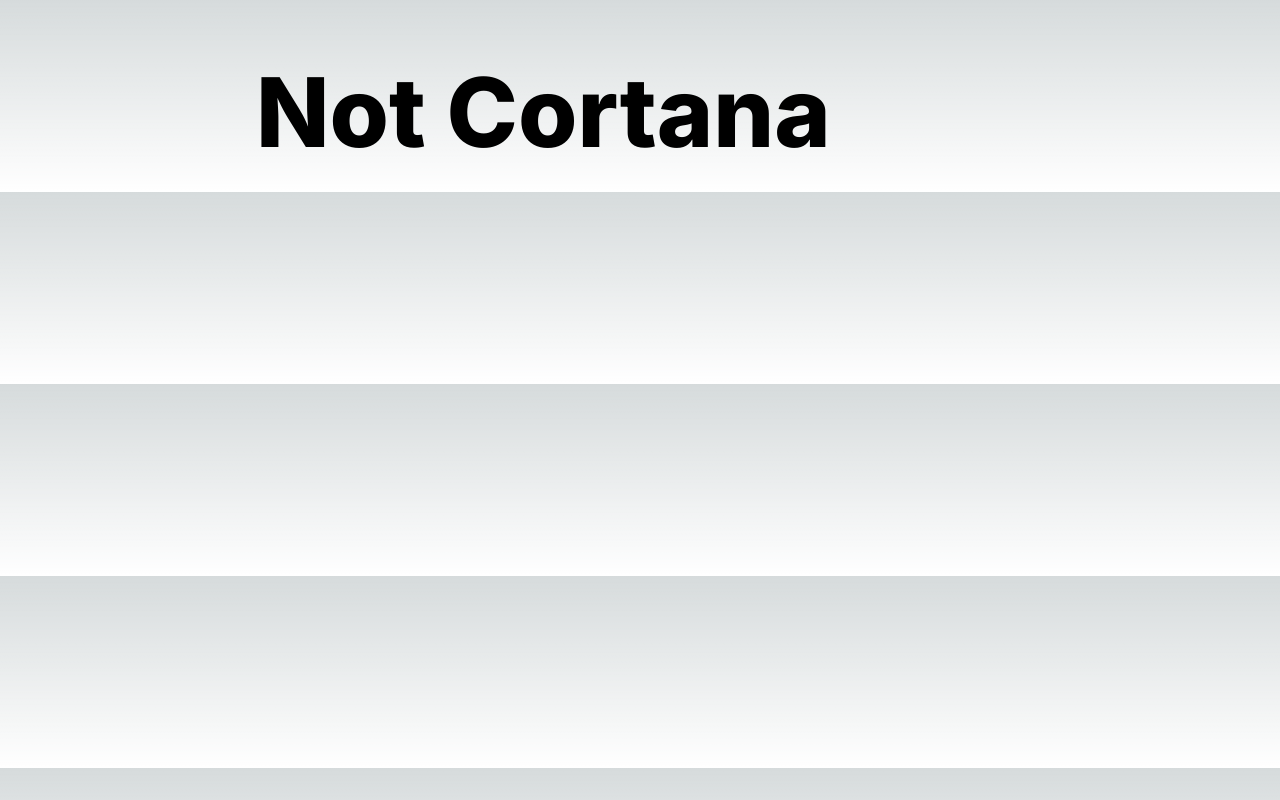
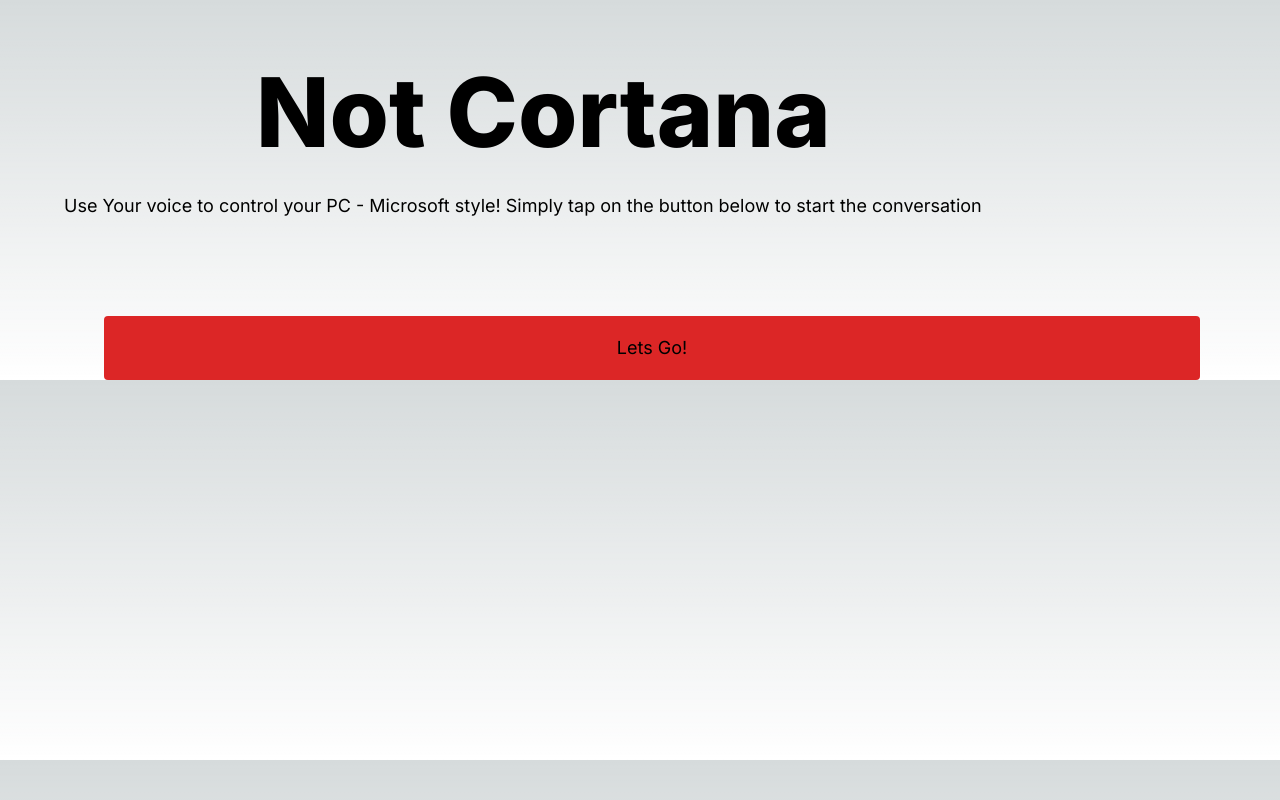
Before and after one commit to katungi/nortana, a Next.js app: page / in a window 1280 px wide. Built offline with nearby package versions, Linux system fonts and the light colour scheme.

Commit message:
create a button component

```diff
--- a/src/app/page.tsx
+++ b/src/app/page.tsx
@@ -1,7 +1,12 @@
+'use client';
 import 'regenerator-runtime/runtime'
 import { useSpeechRecognition } from "react-speech-recognition"
+import Button from '@/components/buttons/Button'
 
 export default function Home() {
+  function startConversation() {
+   alert('Hellooo')
+  }
   return (
     <div className='w-full'>
       <div className='w-3/4 max-w-screen-md pt-4 m-auto'>
@@ -9,6 +14,16 @@
           <h2>Not Cortana</h2>
         </div>
       </div>
+
+      <div className='text-lg pl-16 px-10'>
+        <div>
+          Use Your voice to control your PC - Microsoft style!
+          Simply tap on the button below to start the conversation
+        </div>
+        <div className='pt-12'>
+          <Button title='Lets Go!' callback={startConversation} />
+        </div>
+      </div>
     </div>
   )
 }
--- /dev/null
+++ b/src/components/buttons/Button.tsx
@@ -0,0 +1,22 @@
+'use client';
+
+import { useState } from "react";
+
+export interface ButtonProps {
+  title: string;
+  callback: () => void;
+}
+
+export default function Button(props: ButtonProps) {
+  const [title, setTitle] = useState<string>(props.title)
+  const onSubmit = (e: any) => {
+    e.preventDefault();
+    props.callback();
+  }
+
+  return (
+    <div className='px-10 pt-12'>
+      <input type="submit" onClick={onSubmit} value={title}  className="rounded bg-red-600 w-full h-16 cursor-pointer hover:bg-red-400 transition-all duration-700 ease-in"/>
+    </div>
+  )
+}
```
